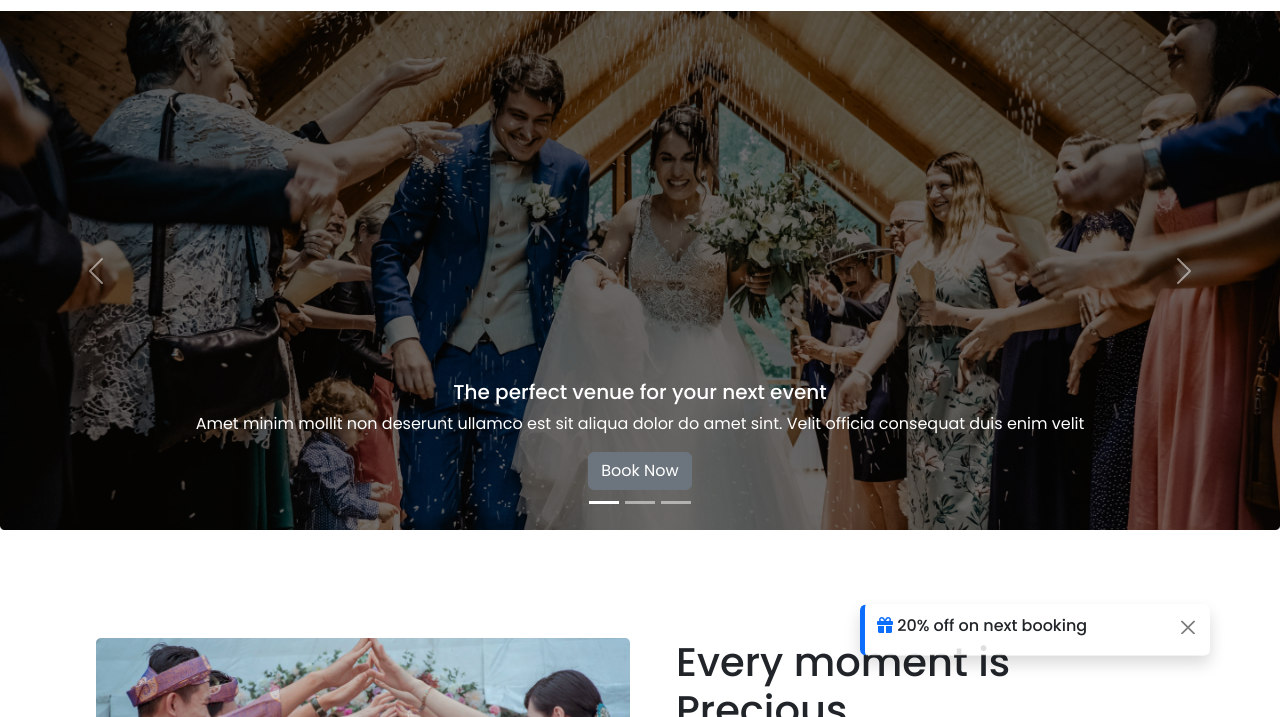
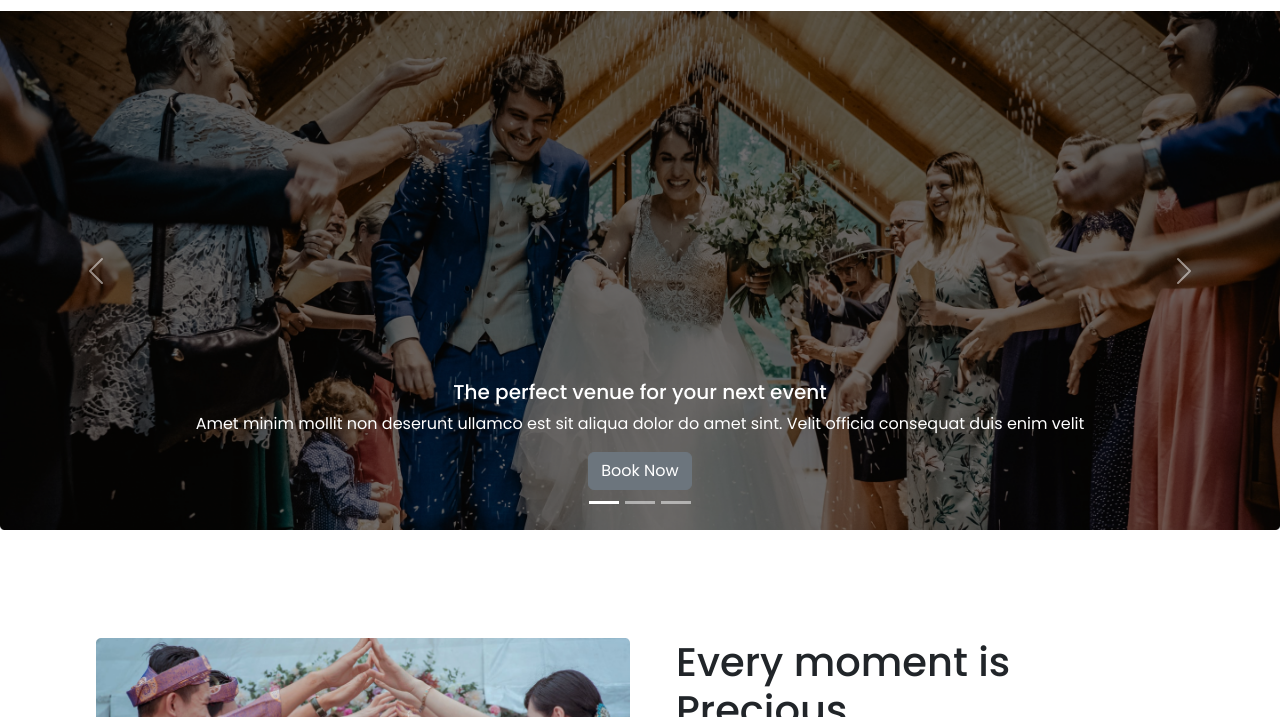
Before and after one commit to Junaed-Uddin/Convention-Center, a plain HTML site: page index.html in a window 1280 px wide. Shown: the part 83-800 px from the top of the page. Drawn offline with nearby package versions, Linux system fonts and the light colour scheme.

Commit message:
toast commented

```diff
--- a/index.html
+++ b/index.html
@@ -70,7 +70,8 @@
                                 <div class="carousel-caption d-md-block">
                                     <h5>The perfect venue for your
                                         next event</h5>
-                                    <p class="">Amet minim mollit non deserunt ullamco est sit aliqua dolor do amet sint. Velit
+                                    <p class="">Amet minim mollit non deserunt ullamco est sit aliqua dolor do amet
+                                        sint. Velit
                                         officia
                                         consequat duis enim velit </p>
                                     <button class="btn btn-secondary">Book Now</button>
@@ -135,14 +136,14 @@
                                 class="fa-solid fa-right-long ms-2"></i></button>
                     </article>
                     <!-- toast show  -->
-                    <div class="toast show border-start border-5 border-primary border-end-0 border-top-0 border-bottom-0 position-absolute top-0 end-0 translate-middle-y"
+                    <!-- <div class="toast show border-start border-5 border-primary border-end-0 border-top-0 border-bottom-0 position-absolute top-0 end-0 translate-middle-y"
                         role="alert" aria-live="assertive" aria-atomic="true">
                         <div class="toast-body d-flex justify-content-between">
                             <p class="h6"><i class="fa-solid fa-gift text-primary"></i>
                                 20% off on next booking</p>
                             <button type="button" class="btn-close" data-bs-dismiss="toast" aria-label="Close"></button>
                         </div>
-                    </div>
+                    </div> -->
                 </div>
             </div>
         </section>
```
